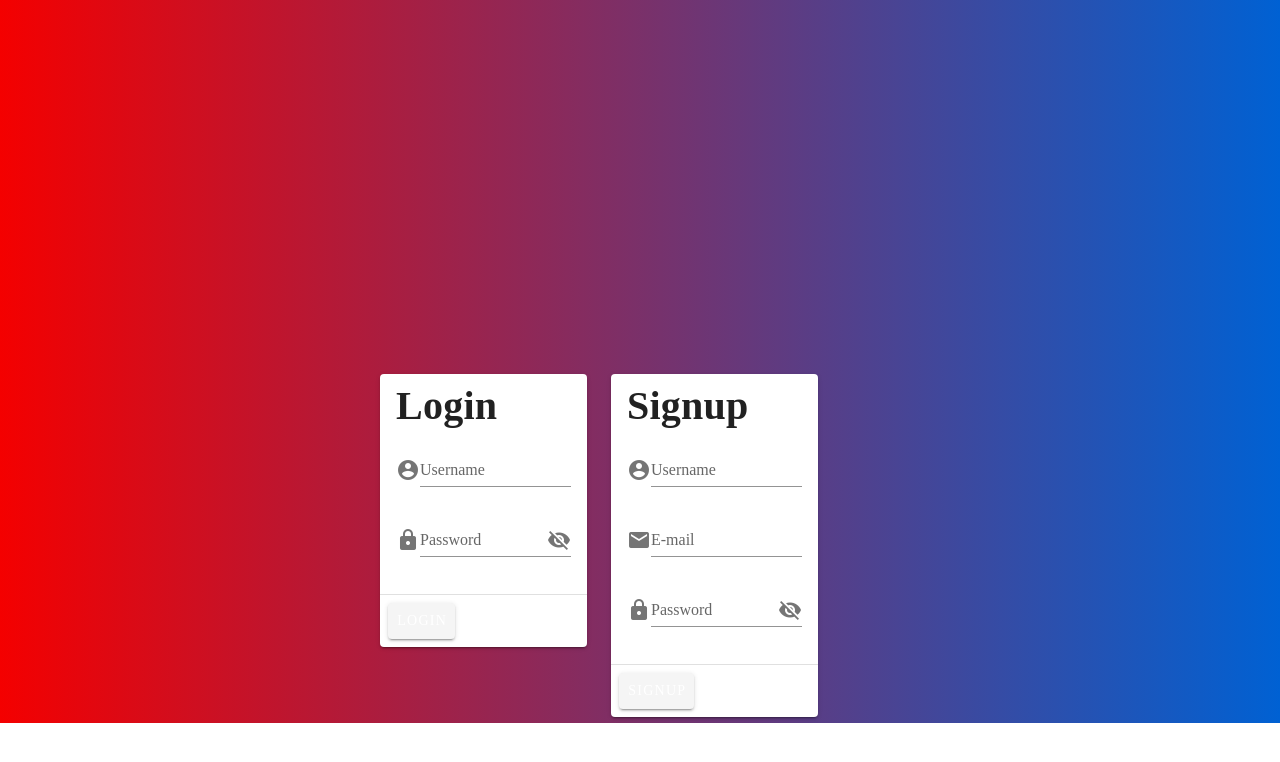
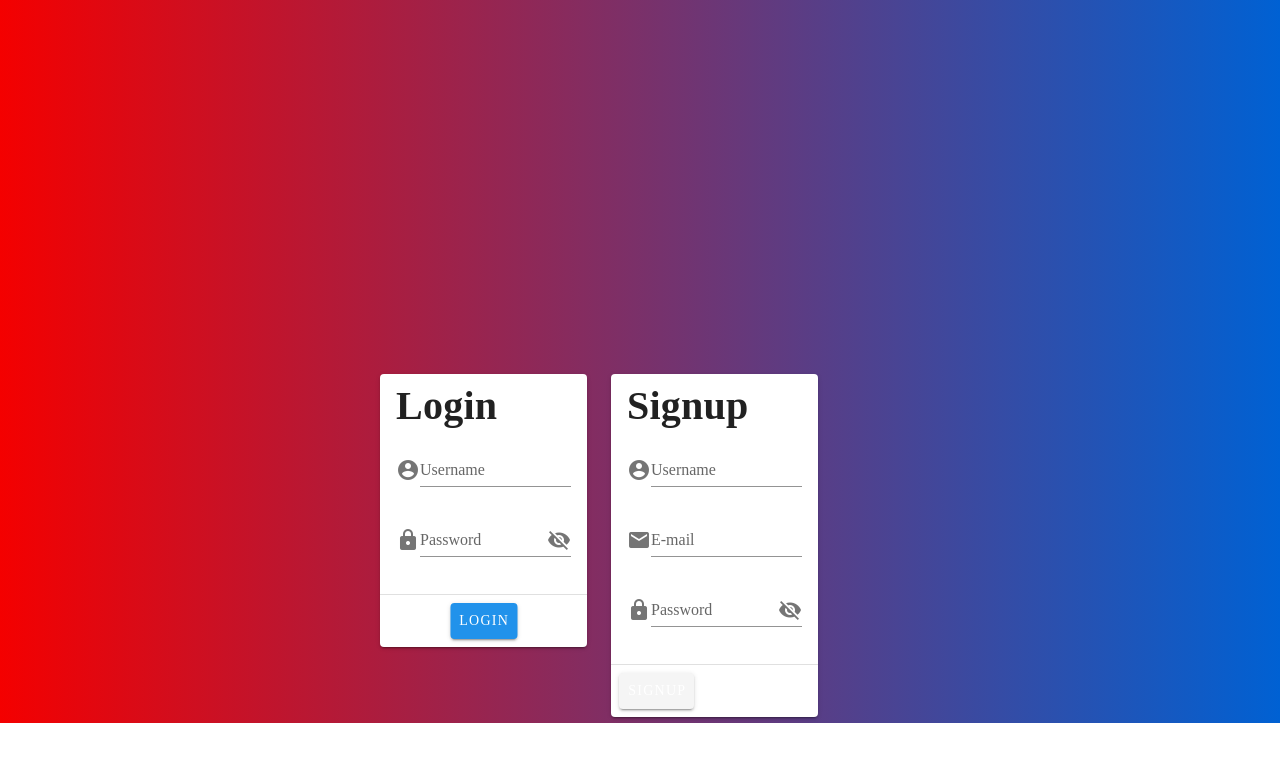
Before and after one commit to Abelito94/Game_Store_Front, a Vue app: page /auth in a window 1280 px wide. Shown: the top 762 px of the page. Built offline with nearby package versions, Linux system fonts and the light colour scheme.

Commit message:
probando en login

```diff
--- a/src/components/Login.vue
+++ b/src/components/Login.vue
@@ -24,7 +24,9 @@
       </v-card-text>
       <v-divider></v-divider>
       <v-card-actions>
-        <v-btn color="info">Login</v-btn>
+        <v-btn id="button" class="ma-2" color="orange darken-2" @click="logAuth" >
+          Login
+        </v-btn>
       </v-card-actions>
     </v-card>
   </div>
@@ -45,4 +47,11 @@ export default {
 };
 </script>
 
-<style lang="scss" scoped></style>
+<style lang="scss" scoped>
+#button {
+  background-color: rgb(33, 146, 235);
+  margin-left: 50%;
+  transform: translateX(-50%);
+  color: rgb(255, 255, 255);
+}
+</style>
```
